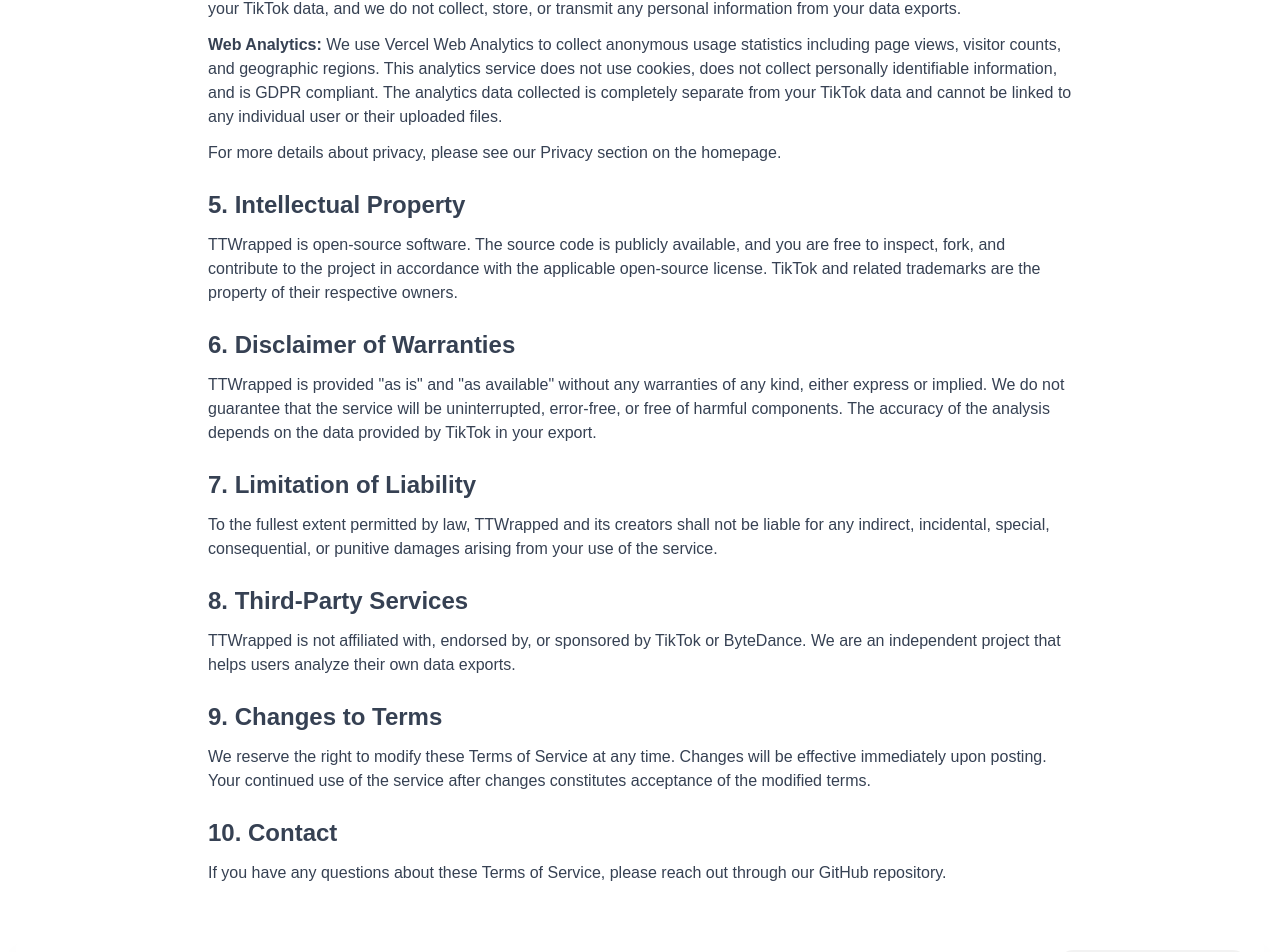
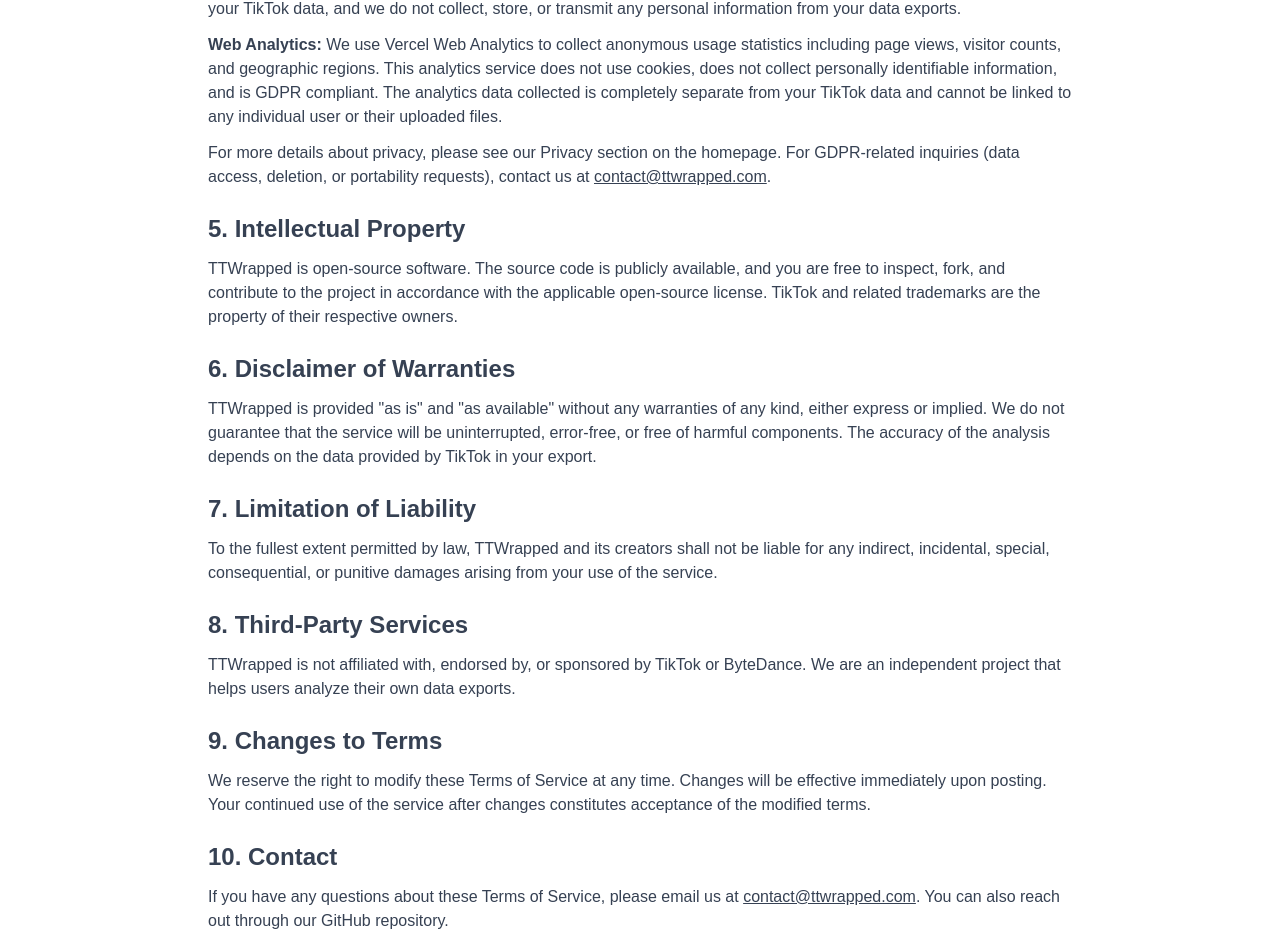
Before and after one commit to EKO-GITHUB/ttwrapped, a Next.js app: page /terms in a window 1280 px wide. Shown: the part 753-1705 px from the top of the page. Built offline with nearby package versions, Linux system fonts and the light colour scheme; a web font is replaced by a local one.

Commit message:
added GDPR contact information: updated Privacy section, Terms page, and Contact section to include email for GDPR-related inquiries

```diff
--- a/src/app/home/sections/Privacy_Section.tsx
+++ b/src/app/home/sections/Privacy_Section.tsx
@@ -52,6 +52,18 @@
           personal information, and is fully GDPR compliant. No analytics data is ever connected to your TikTok data.
         </p>
 
+        <p>
+          <strong className="text-gray-800 dark:text-gray-200">Questions or GDPR requests?</strong> For any privacy
+          questions or GDPR-related inquiries (data access, deletion, or portability requests), please contact us at{" "}
+          <a
+            href="mailto:contact@ttwrapped.com"
+            className="underline"
+          >
+            contact@ttwrapped.com
+          </a>
+          .
+        </p>
+
         <p className="text-sm italic">
           Your data is yours. We believe privacy should be the default, not a premium feature.
         </p>
--- a/src/app/terms/page.tsx
+++ b/src/app/terms/page.tsx
@@ -59,7 +59,17 @@
               is completely separate from your TikTok data and cannot be linked to any individual user or their uploaded
               files.
             </p>
-            <p>For more details about privacy, please see our Privacy section on the homepage.</p>
+            <p>
+              For more details about privacy, please see our Privacy section on the homepage. For GDPR-related inquiries
+              (data access, deletion, or portability requests), contact us at{" "}
+              <a
+                href="mailto:contact@ttwrapped.com"
+                className="underline"
+              >
+                contact@ttwrapped.com
+              </a>
+              .
+            </p>
           </section>
 
           <section className="space-y-3">
@@ -108,7 +118,14 @@
           <section className="space-y-3">
             <h2 className="text-2xl font-semibold">10. Contact</h2>
             <p>
-              If you have any questions about these Terms of Service, please reach out through our GitHub repository.
+              If you have any questions about these Terms of Service, please email us at{" "}
+              <a
+                href="mailto:contact@ttwrapped.com"
+                className="underline"
+              >
+                contact@ttwrapped.com
+              </a>
+              . You can also reach out through our GitHub repository.
             </p>
           </section>
         </div>
```
Also changed, not shown: 1 other file (tests, documents, lock files or other folders).
